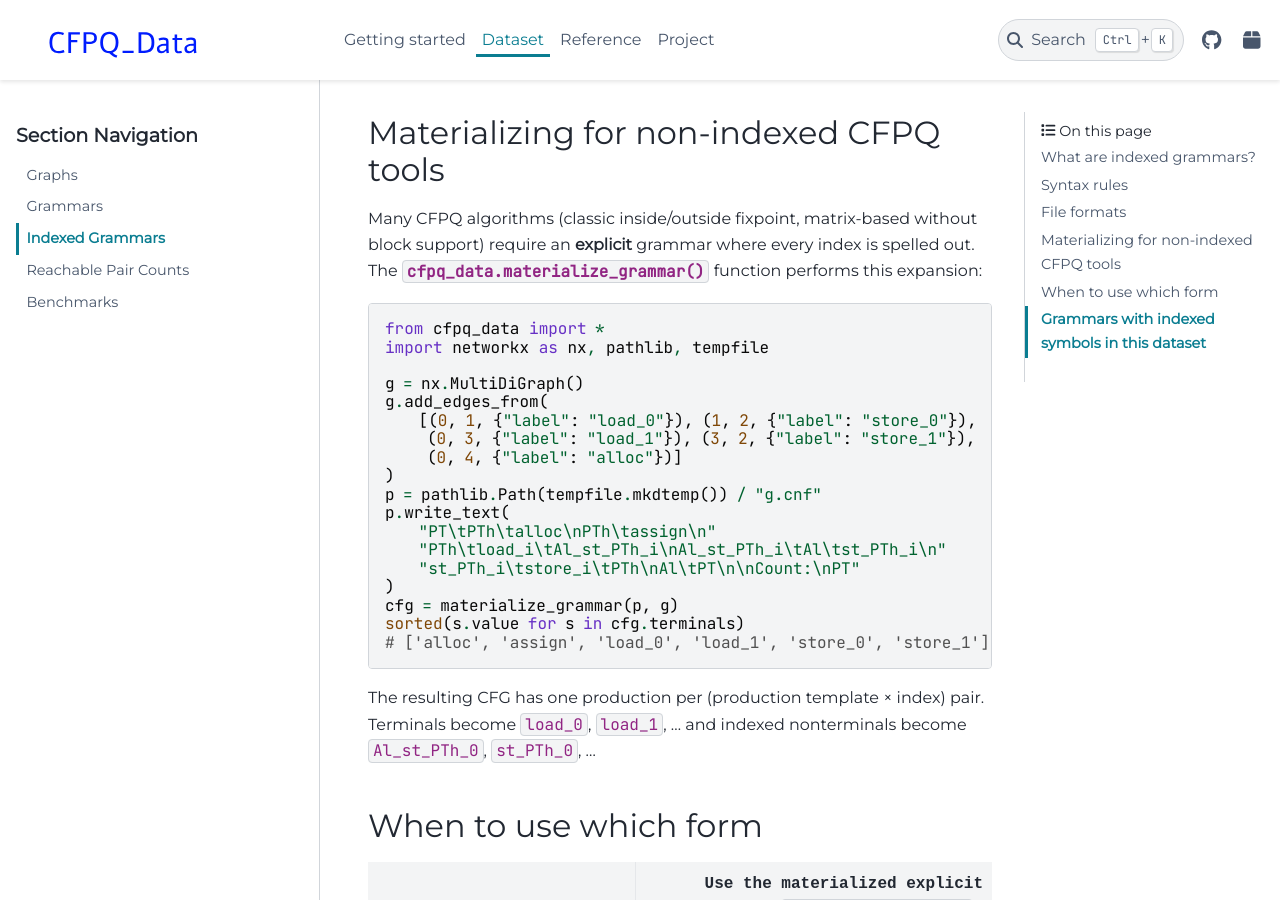
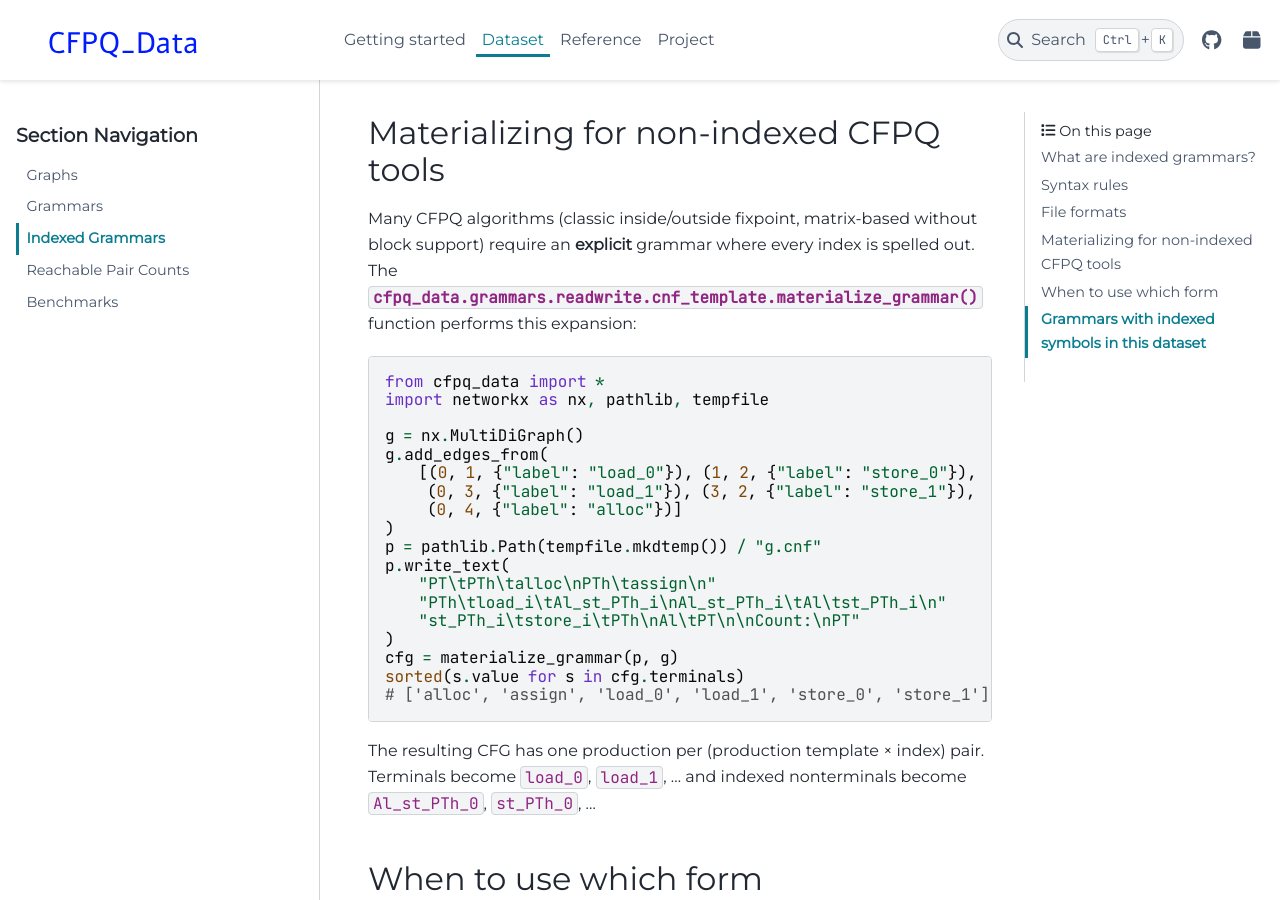
Before and after one commit to FormalLanguageConstrainedPathQuerying/CFPQ_Data, a Sphinx documentation site: the page built from docs/indexed_grammars.rst, in a window 1280 px wide and 900 px high, scrolled down 1873 px. Built offline with Sphinx 7.4.7 and the PyData theme 0.15.4, drawn with Linux system fonts in a browser that asks for light colours; the version number is read from the project's files by our own code.

Commit message:
docs(32-S6): fix the broken materialize_grammar cross-reference
docs/indexed_grammars.rst referenced :func:`cfpq_data.materialize_grammar`,
which does not exist (nitpicky warning). The function lives at
cfpq_data.grammars.readwrite.cnf_template.materialize_grammar; use its full
path.

```diff
--- a/docs/indexed_grammars.rst
+++ b/docs/indexed_grammars.rst
@@ -90,8 +90,8 @@ Materializing for non-indexed CFPQ tools
 
 Many CFPQ algorithms (classic inside/outside fixpoint, matrix-based without
 block support) require an **explicit** grammar where every index is spelled
-out. The :func:`cfpq_data.materialize_grammar` function performs this
-expansion:
+out. The :func:`cfpq_data.grammars.readwrite.cnf_template.materialize_grammar`
+function performs this expansion:
 
 .. code-block:: python
 
```
